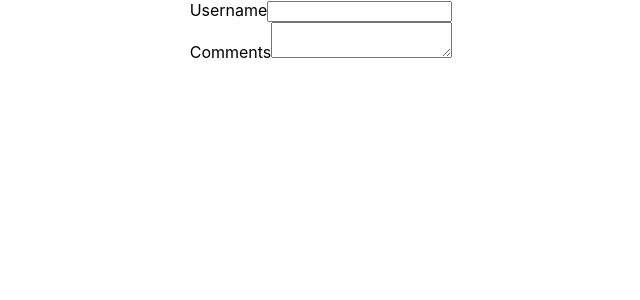
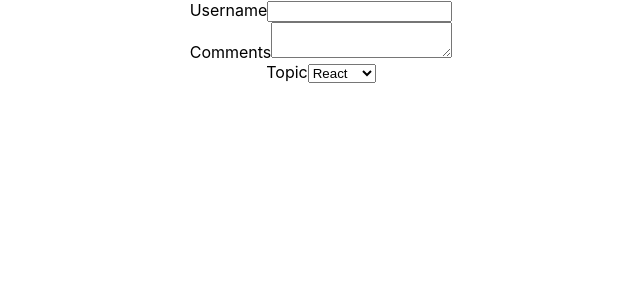
Before and after one commit to ravindukariyapperuma/Basics-of-Form-Handling-ReactJS, a React (Create React App) app: page / in a window 1280 px wide. Shown: the top 300 px of the page, without its empty margins (319-959 px from the left). Built offline with nearby package versions, Linux system fonts and the light colour scheme.

Commit message:
add select section

```diff
--- a/src/components/Form.js
+++ b/src/components/Form.js
@@ -7,11 +7,12 @@ class Form extends Component {
 
         this.state = {
              username: '',
-             comments: ''
+             comments: '',
+             topic: 'react'
         }
     }
 
-    handleUsernameChange = (event) => {
+    handleUsernameChange = event => {
         this.setState({
             username: event.target.value
         })
@@ -20,6 +21,12 @@ class Form extends Component {
     handleCommentChange = event => {
         this.setState({
             comments: event.target.value
+        })
+    }
+
+    handleTopicChange = event => {
+        this.setState({
+            topic: event.target.value
         })
     }
 
@@ -40,6 +47,16 @@ class Form extends Component {
                     value={this.state.comments}
                     onChange={this.handleCommentChange}></textarea>
                 </div>
+                <div>
+                    <lable>Topic</lable>
+                    <select
+                    value={this.state.topic}
+                    onChange={this.handleTopicChange}>
+                        <option value="react">React</option>
+                        <option value="anguler">Anguler</option>
+                        <option value="vue">Vue</option>
+                    </select>
+                </div>
             </form>
         )
     }
```
